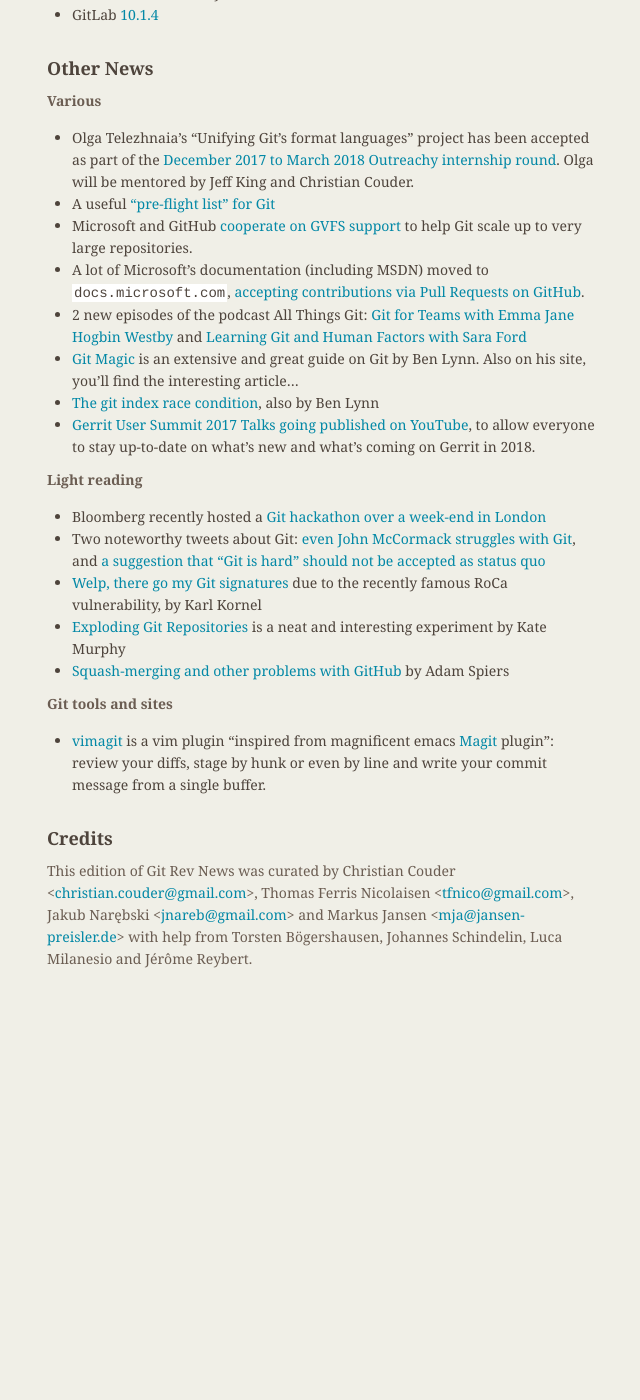
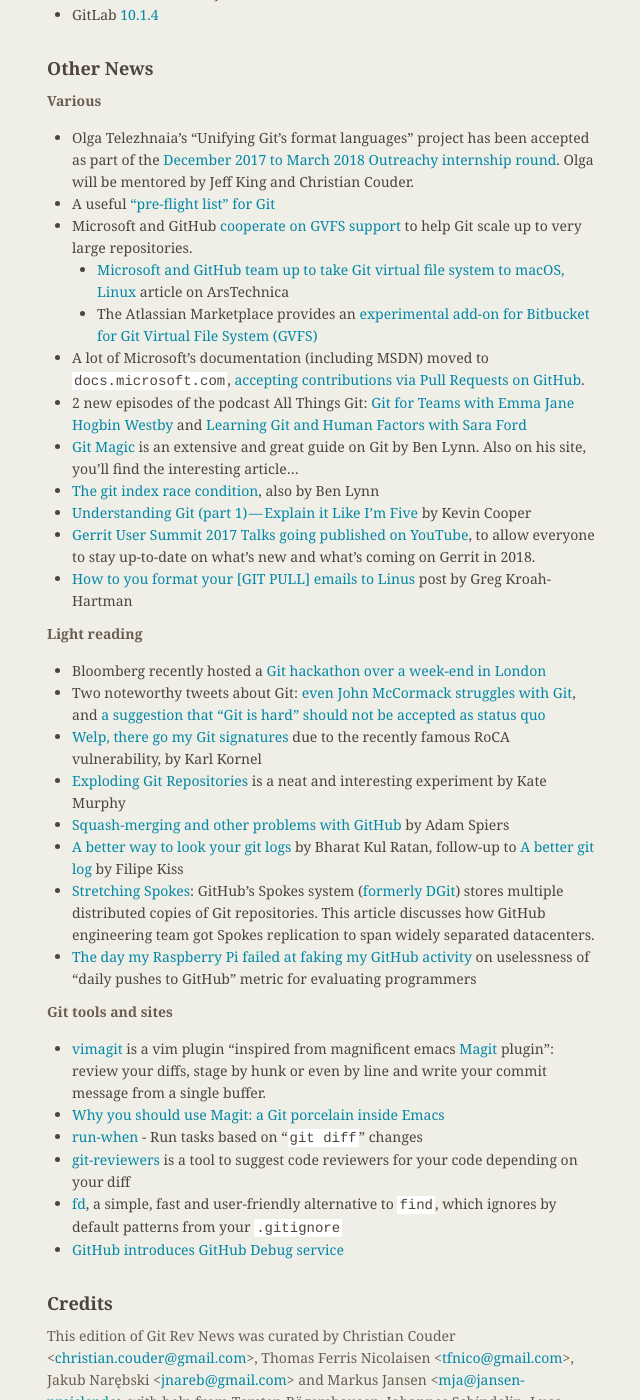
Before and after one commit to git/git.github.io, a Jekyll site: the page built from rev_news/drafts/edition-33.md, in a window 1280 px wide and 1400 px high, scrolled down 4130 px. Shown: the whole window, without its empty margins (487-1127 px from the left). Built offline with Jekyll 4.4.1, drawn with Linux system fonts in a browser that asks for light colours; before the commit the page ends 5115 px from its top, so only the background shows below that.

Commit message:
rn-33: add some more articles and tools

```diff
--- a/rev_news/drafts/edition-33.md
+++ b/rev_news/drafts/edition-33.md
@@ -234,25 +234,38 @@
 * Olga Telezhnaia's "Unifying Git's format languages" project has been accepted as part of the [December 2017 to March 2018 Outreachy internship round](https://www.outreachy.org/alums/). Olga will be mentored by Jeff King and Christian Couder.
 * A useful ["pre-flight list" for Git](https://github.com/k88hudson/git-flight-rules)
 * Microsoft and GitHub [cooperate on GVFS support](https://blogs.msdn.microsoft.com/devops/2017/11/15/updates-to-gvfs/) to help Git scale up to very large repositories.
+  * [Microsoft and GitHub team up to take Git virtual file system to macOS, Linux](https://arstechnica.com/gadgets/2017/11/microsoft-and-github-team-up-to-take-git-virtual-file-system-to-macos-linux/) article on ArsTechnica
+  * The Atlassian Marketplace provides an [experimental add-on for Bitbucket for Git Virtual File System (GVFS)](https://confluence.atlassian.com/bitbucketserver/git-virtual-file-system-gvfs-939504980.html)
 * A lot of Microsoft's documentation (including MSDN) moved to `docs.microsoft.com`, [accepting contributions via Pull Requests on GitHub](https://docs.microsoft.com/en-us/contribute/help-crr/help-content/contribute/contribute-how-to-write-workflows-minor).
 * 2 new episodes of the podcast All Things Git: [Git for Teams with Emma Jane Hogbin Westby](http://www.allthingsgit.com/episodes/git_for_teams_with_emma_jane_hogbin_westby.html) and [Learning Git and Human Factors with Sara Ford](http://www.allthingsgit.com/episodes/learning_git_and_human_factors_with_sara_ford.html)
 * [Git Magic](https://crypto.stanford.edu/~blynn/gitmagic/) is an extensive and great guide on Git by Ben Lynn. Also on his site, you'll find the interesting article...
 * [The git index race condition](http://www-cs-students.stanford.edu/~blynn/gg/race.html), also by Ben Lynn
+* [Understanding Git (part 1) — Explain it Like I’m Five](https://hackernoon.com/understanding-git-fcffd87c15a3) by Kevin Cooper
 * [Gerrit User Summit 2017 Talks going published on YouTube](http://tv.gerritforge.com), to allow everyone to stay up-to-date on what's new and what's coming on Gerrit in 2018.
+* [How to you format your [GIT PULL] emails to Linus](https://www.mail-archive.com/kernelnewbies@kernelnewbies.org/msg17988.html) post by Greg Kroah-Hartman
 
 __Light reading__
 
 * Bloomberg recently hosted a [Git hackathon over a week-end in London](https://www.techatbloomberg.com/blog/git-sprint-weekend-bloomberg-london/)
 * Two noteworthy tweets about Git: [even John McCormack struggles with Git](https://twitter.com/ID_AA_Carmack/status/929389759624916992?s=09), and [a suggestion that "Git is hard" should not be accepted as status quo](https://twitter.com/mcclure111/status/929408829485473792?s=09)
-* [Welp, there go my Git signatures](http://karl.kornel.us/2017/10/welp-there-go-my-git-signatures/) due to the recently famous RoCa vulnerability, by Karl Kornel
+* [Welp, there go my Git signatures](http://karl.kornel.us/2017/10/welp-there-go-my-git-signatures/) due to the recently famous RoCA vulnerability, by Karl Kornel
 * [Exploding Git Repositories](https://kate.io/blog/git-bomb/) is a neat and interesting experiment by Kate Murphy
 * [Squash-merging and other problems with GitHub](https://blog.adamspiers.org/2017/08/16/squash-merging-and-other-problems-with-github/) by Adam Spiers
+* [A better way to look your git logs](https://medium.com/@bharatkulratan/a-better-way-to-look-your-git-logs-86abca5987b0) by Bharat Kul Ratan, follow-up to [A better git log](https://coderwall.com/p/euwpig/a-better-git-log) by Filipe Kiss
+* [Stretching Spokes](https://githubengineering.com/stretching-spokes/): GitHub’s Spokes system ([formerly DGit](https://githubengineering.com/introducing-dgit/)) stores multiple distributed copies of Git repositories. This article discusses how GitHub engineering team got Spokes replication to span widely separated datacenters.
+* [The day my Raspberry Pi failed at faking my GitHub activity](https://medium.com/@WebReflection/the-day-my-raspberry-pi-failed-at-faking-my-github-activity-5ed65d73dd06) on uselessness of "daily pushes to GitHub" metric for evaluating programmers
 
 __Git tools and sites__
 
 * [vimagit](https://github.com/jreybert/vimagit/) is a vim plugin
   "inspired from magnificent emacs
-  [Magit](https://github.com/magit/magit) plugin": review your diffs, stage by hunk or even by line and write your commit message from a single buffer.
+  [Magit](https://github.com/magit/magit) plugin":
+  review your diffs, stage by hunk or even by line and write your commit message from a single buffer.
+* [Why you should use Magit: a Git porcelain inside Emacs](https://blog.mojotech.com/why-you-should-use-magit-git-porcelain-inside-emacs/)
+* [run-when](https://github.com/zzarcon/run-when) - Run tasks based on "`git diff`" changes
+* [git-reviewers](https://github.com/albertyw/git-reviewers) is a tool to suggest code reviewers for your code depending on your diff
+* [fd](https://github.com/sharkdp/fd), a simple, fast and user-friendly alternative to `find`, which ignores by default patterns from your `.gitignore`
+* [GitHub introduces GitHub Debug service](https://githubengineering.com/github-debug/)
 
 ## Credits
 
```
